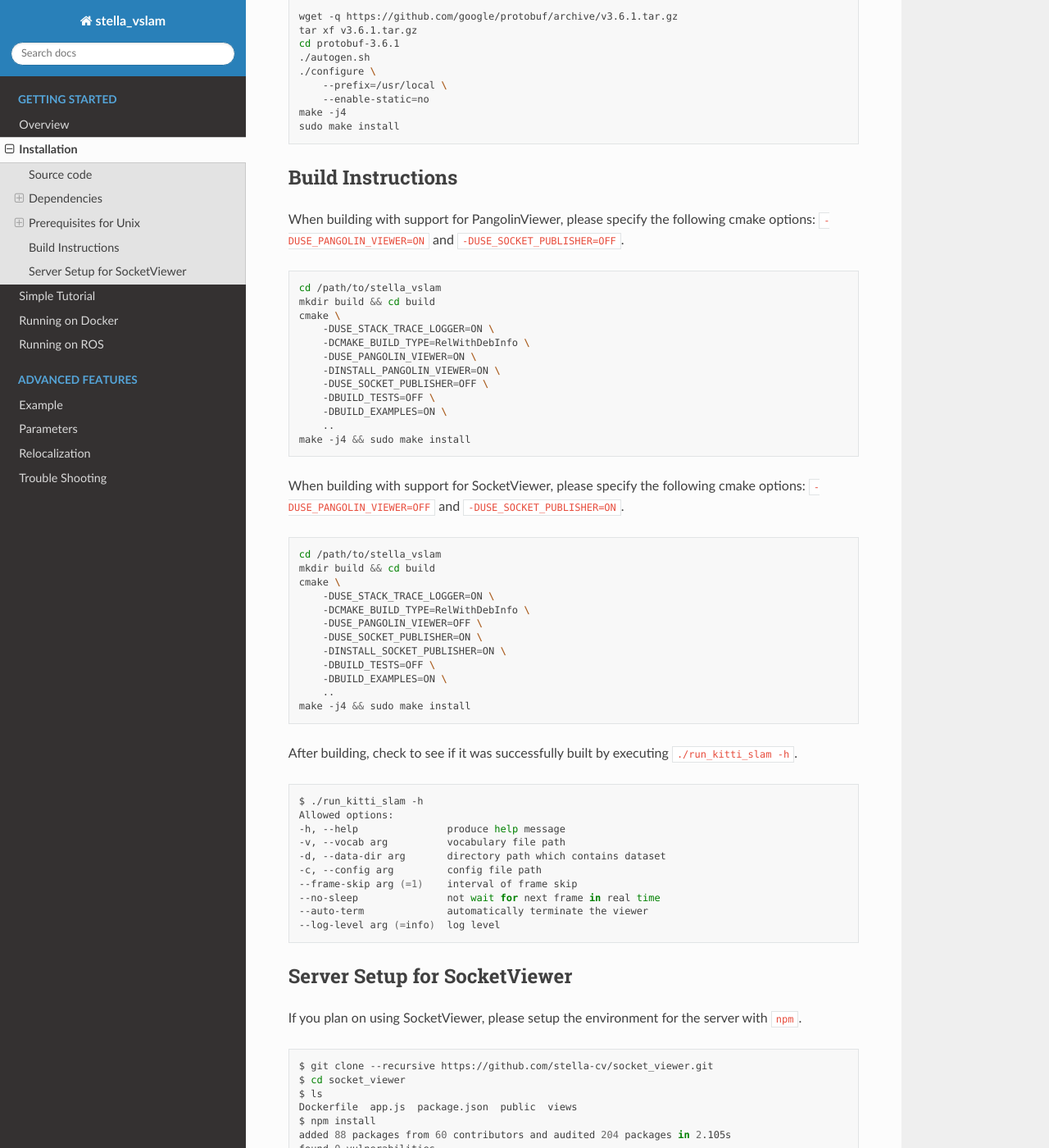
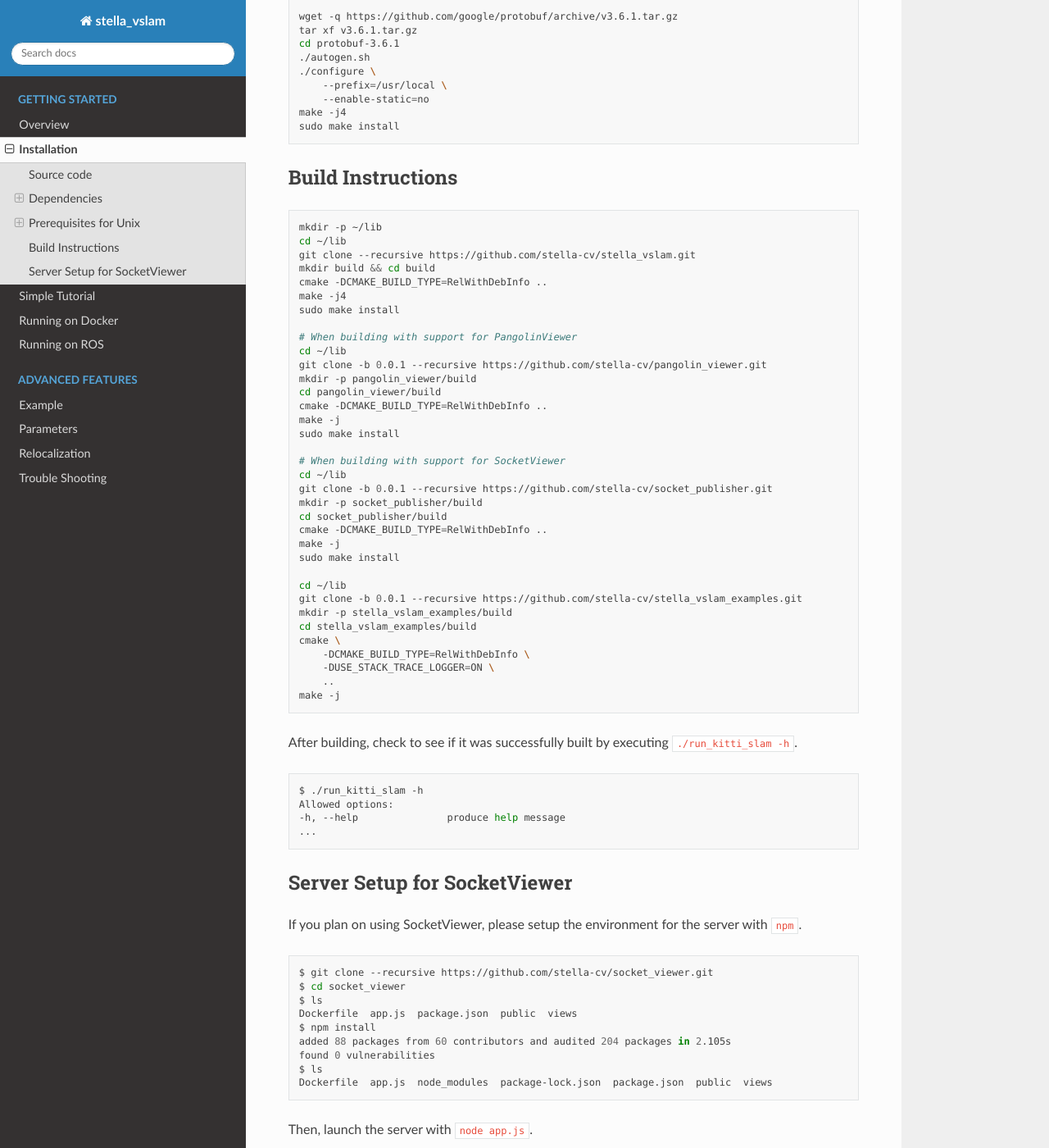
Before and after one commit to stella-cv/docs, a Sphinx documentation site: the page built from docs/installation.rst, in a window 1280 px wide and 1400 px high, scrolled down 6411 px. Shown: the whole window at 82% size. Built offline with Sphinx 7.4.7 and the Read the Docs theme 2.0.0, drawn with Linux system fonts in a browser that asks for light colours.

Commit message:
Move example, socket_publisher and pangolin_viewer

```diff
--- a/docs/installation.rst
+++ b/docs/installation.rst
@@ -370,39 +370,43 @@
 Build Instructions
 ==================
 
-When building with support for PangolinViewer, please specify the following cmake options: ``-DUSE_PANGOLIN_VIEWER=ON`` and ``-DUSE_SOCKET_PUBLISHER=OFF``.
-
 .. code-block:: bash
 
-    cd /path/to/stella_vslam
+    mkdir -p ~/lib
+    cd ~/lib
+    git clone --recursive https://github.com/stella-cv/stella_vslam.git
     mkdir build && cd build
+    cmake -DCMAKE_BUILD_TYPE=RelWithDebInfo ..
+    make -j4
+    sudo make install
+
+    # When building with support for PangolinViewer
+    cd ~/lib
+    git clone -b 0.0.1 --recursive https://github.com/stella-cv/pangolin_viewer.git
+    mkdir -p pangolin_viewer/build
+    cd pangolin_viewer/build
+    cmake -DCMAKE_BUILD_TYPE=RelWithDebInfo ..
+    make -j
+    sudo make install
+
+    # When building with support for SocketViewer
+    cd ~/lib
+    git clone -b 0.0.1 --recursive https://github.com/stella-cv/socket_publisher.git
+    mkdir -p socket_publisher/build
+    cd socket_publisher/build
+    cmake -DCMAKE_BUILD_TYPE=RelWithDebInfo ..
+    make -j
+    sudo make install
+
+    cd ~/lib
+    git clone -b 0.0.1 --recursive https://github.com/stella-cv/stella_vslam_examples.git
+    mkdir -p stella_vslam_examples/build
+    cd stella_vslam_examples/build
     cmake \
+        -DCMAKE_BUILD_TYPE=RelWithDebInfo \
         -DUSE_STACK_TRACE_LOGGER=ON \
-        -DCMAKE_BUILD_TYPE=RelWithDebInfo \
-        -DUSE_PANGOLIN_VIEWER=ON \
-        -DINSTALL_PANGOLIN_VIEWER=ON \
-        -DUSE_SOCKET_PUBLISHER=OFF \
-        -DBUILD_TESTS=OFF \
-        -DBUILD_EXAMPLES=ON \
         ..
-    make -j4 && sudo make install
-
-When building with support for SocketViewer, please specify the following cmake options: ``-DUSE_PANGOLIN_VIEWER=OFF`` and ``-DUSE_SOCKET_PUBLISHER=ON``.
-
-.. code-block:: bash
-
-    cd /path/to/stella_vslam
-    mkdir build && cd build
-    cmake \
-        -DUSE_STACK_TRACE_LOGGER=ON \
-        -DCMAKE_BUILD_TYPE=RelWithDebInfo \
-        -DUSE_PANGOLIN_VIEWER=OFF \
-        -DUSE_SOCKET_PUBLISHER=ON \
-        -DINSTALL_SOCKET_PUBLISHER=ON \
-        -DBUILD_TESTS=OFF \
-        -DBUILD_EXAMPLES=ON \
-        ..
-    make -j4 && sudo make install
+    make -j
 
 After building, check to see if it was successfully built by executing ``./run_kitti_slam -h``.
 
@@ -411,13 +415,7 @@
     $ ./run_kitti_slam -h
     Allowed options:
     -h, --help               produce help message
-    -v, --vocab arg          vocabulary file path
-    -d, --data-dir arg       directory path which contains dataset
-    -c, --config arg         config file path
-    --frame-skip arg (=1)    interval of frame skip
-    --no-sleep               not wait for next frame in real time
-    --auto-term              automatically terminate the viewer
-    --log-level arg (=info)  log level
+    ...
 
 
 .. _section-viewer-setup:
```
Also changed, not shown: docs/docker.rst (+2 -9 lines), docs/example.rst (+18 -18 lines), docs/simple_tutorial.rst (+7 -7 lines).
